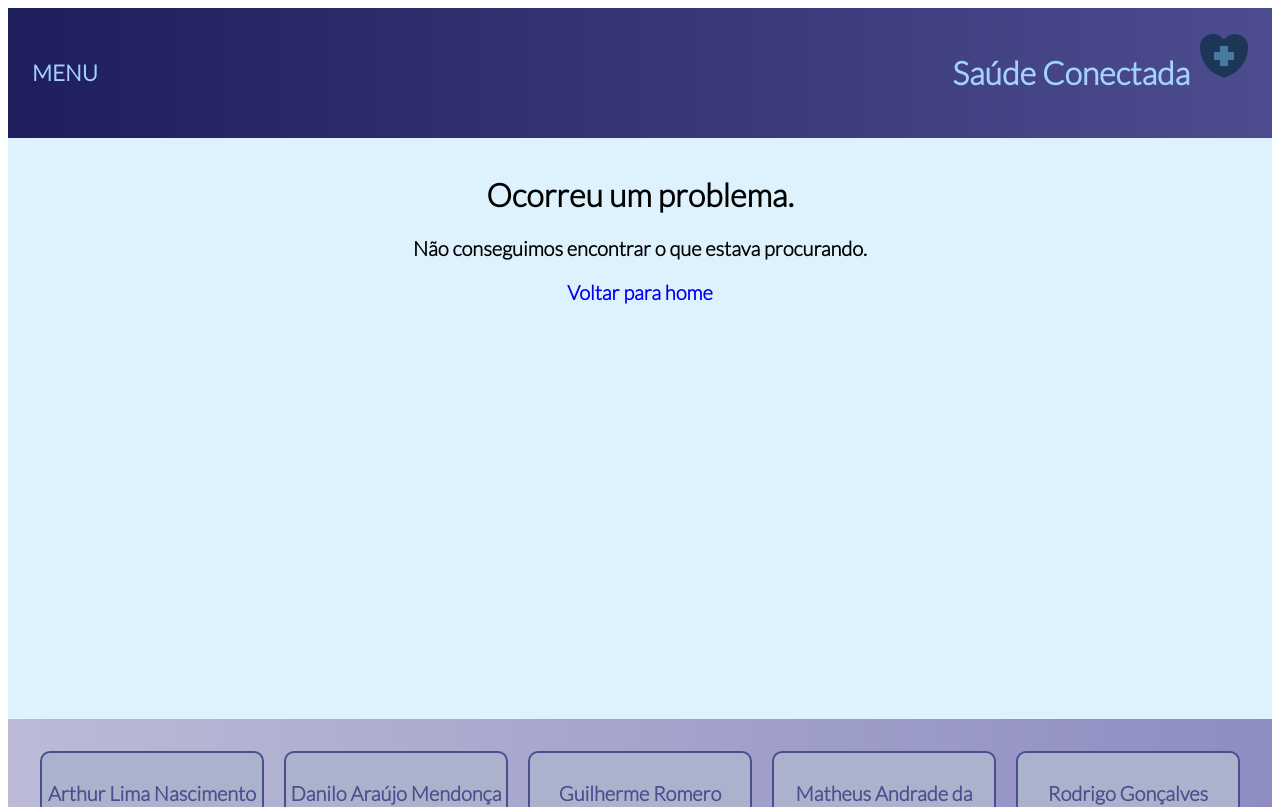
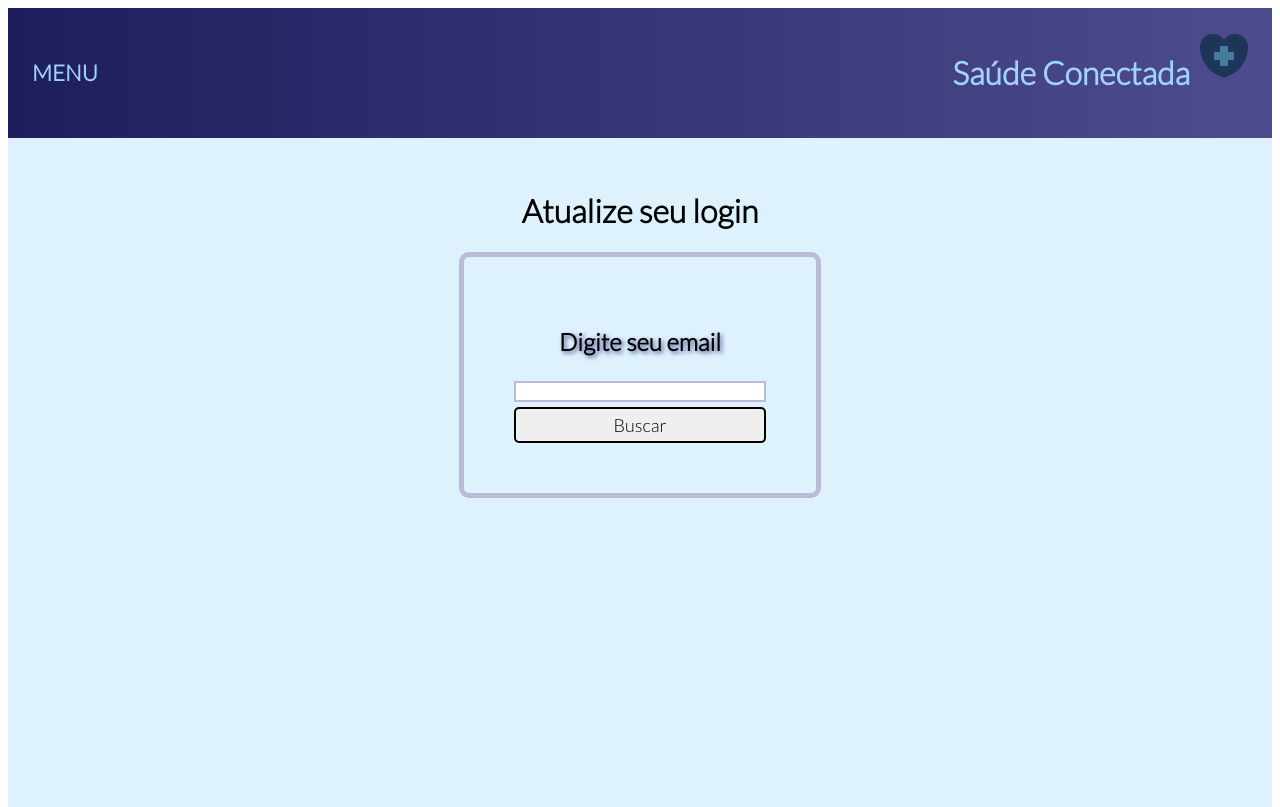
Before and after one commit to DaniloMendonca08/GS-Saude-Conectada, a Next.js app: page /AttLogin in a window 1280 px wide. Before the commit this address had no page. Shown: the top 807 px of the page. Built offline with nearby package versions, Linux system fonts and the light colour scheme.

Commit message:
create-page-AttLogin

```diff
--- /dev/null
+++ b/src/app/AttLogin/page.tsx
@@ -0,0 +1,11 @@
+"use client"
+
+import BodyAttLogin from "../components/BodyAttLogin/BodyAttLogin"
+
+const AttLogin = () => {
+    return (
+        <BodyAttLogin />
+    )
+}
+
+export default AttLogin
```
